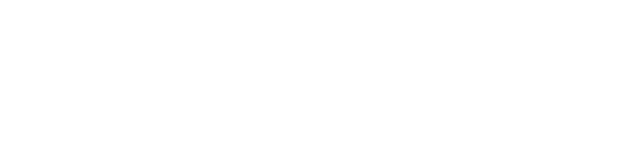
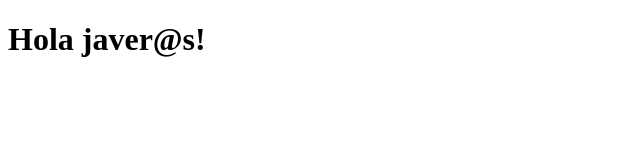
Before and after one commit to DavidBernalGonzalez/ramasParaBorrar, a plain HTML site: page index.html in a window 1280 px wide. Shown: the whole page, without its empty margins (0-640 px from the left). Drawn offline with Linux system fonts and the light colour scheme.

Commit message:
Commit desde rst-55

```diff
--- a/index.html
+++ b/index.html
@@ -7,6 +7,6 @@
     <title>Document</title>
 </head>
 <body>
-
+    <h1>Hola javer@s!</h1>
 </body>
 </html>
```
